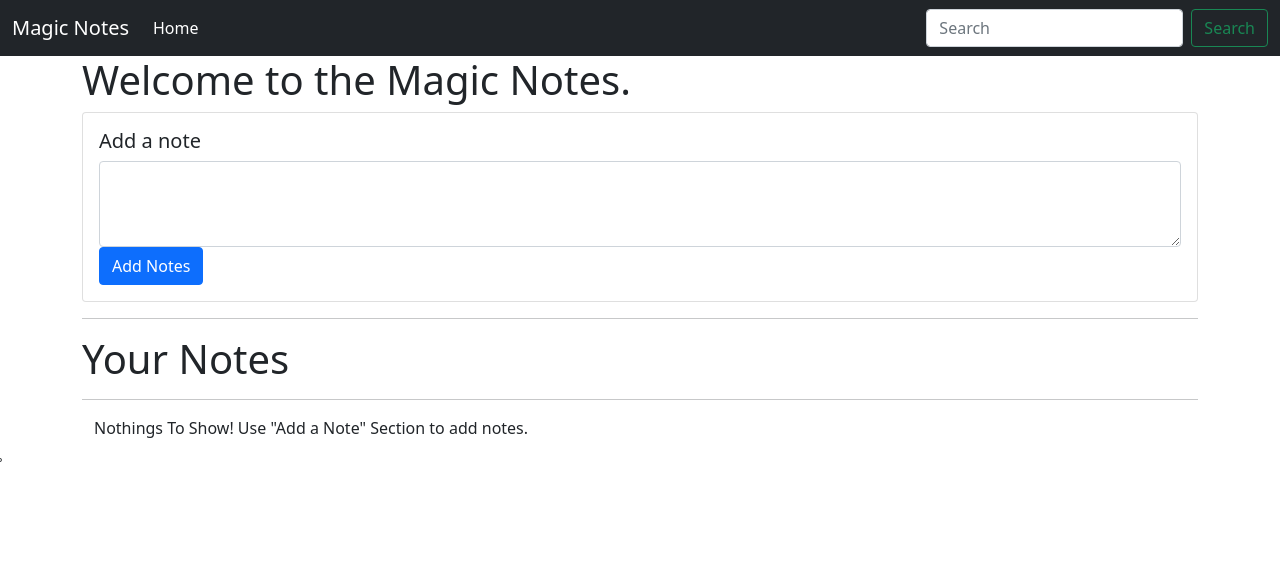
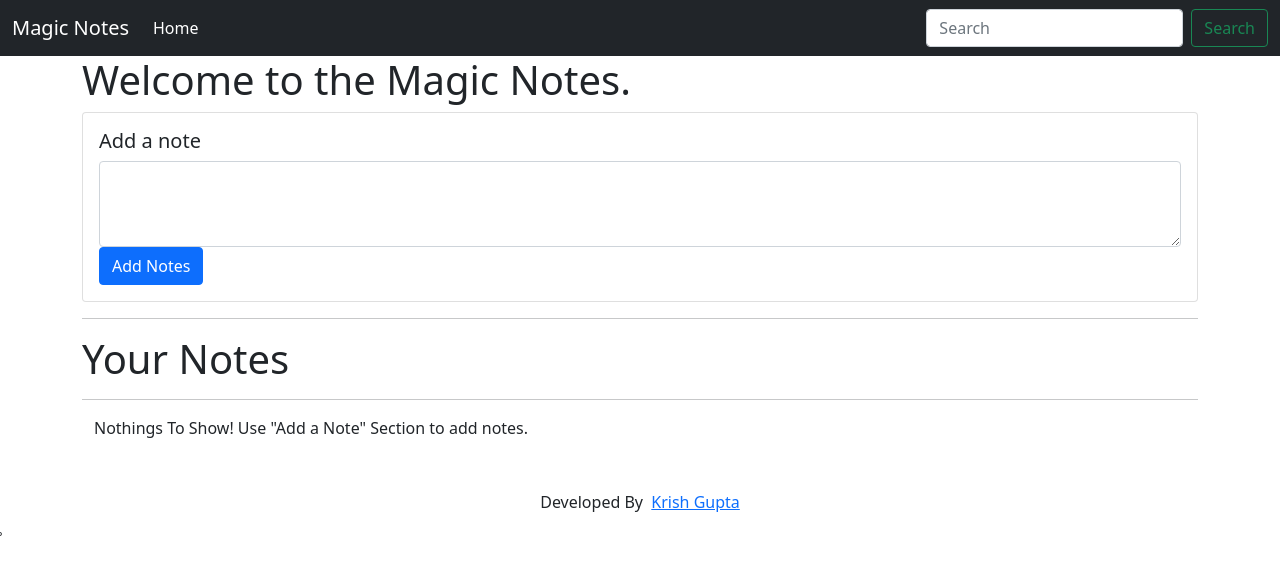
Before and after one commit to krishgupta1/Magic-Notes, a plain HTML site: page index.html in a window 1280 px wide. Drawn offline with nearby package versions, Linux system fonts and the light colour scheme.

Commit message:
Add Footer

```diff
--- a/index.html
+++ b/index.html
@@ -2,6 +2,7 @@
 <html>
 
 <head>
+  <link rel="stylesheet" href="style.css">
   <link href="https://cdn.jsdelivr.net/npm/bootstrap@5.0.2/dist/css/bootstrap.min.css" rel="stylesheet"
     integrity="sha384-EVSTQN3/azprG1Anm3QDgpJLIm9Nao0Yz1ztcQTwFspd3yD65VohhpuuCOmLASjC" crossorigin="anonymous">
   <meta charset="utf-8">
@@ -53,6 +54,10 @@
     </div>
   </div>
 
+<footer class="foot">
+  Developed By &nbsp;<a href="https://twitter.com/Krish_Gupta9" target="_blank"> Krish Gupta</a>
+</footer>
+
 </body>
 <link href="https://cdn.jsdelivr.net/npm/bootstrap@5.0.2/dist/css/bootstrap.min.css" rel="stylesheet"
   integrity="sha384-EVSTQN3/azprG1Anm3QDgpJLIm9Nao0Yz1ztcQTwFspd3yD65VohhpuuCOmLASjC" crossorigin="anonymous">
--- a/style.css
+++ b/style.css
@@ -0,0 +1,5 @@
+.foot{
+    justify-content: center;
+    margin-top: 50px;
+    display: flex;
+}
```
